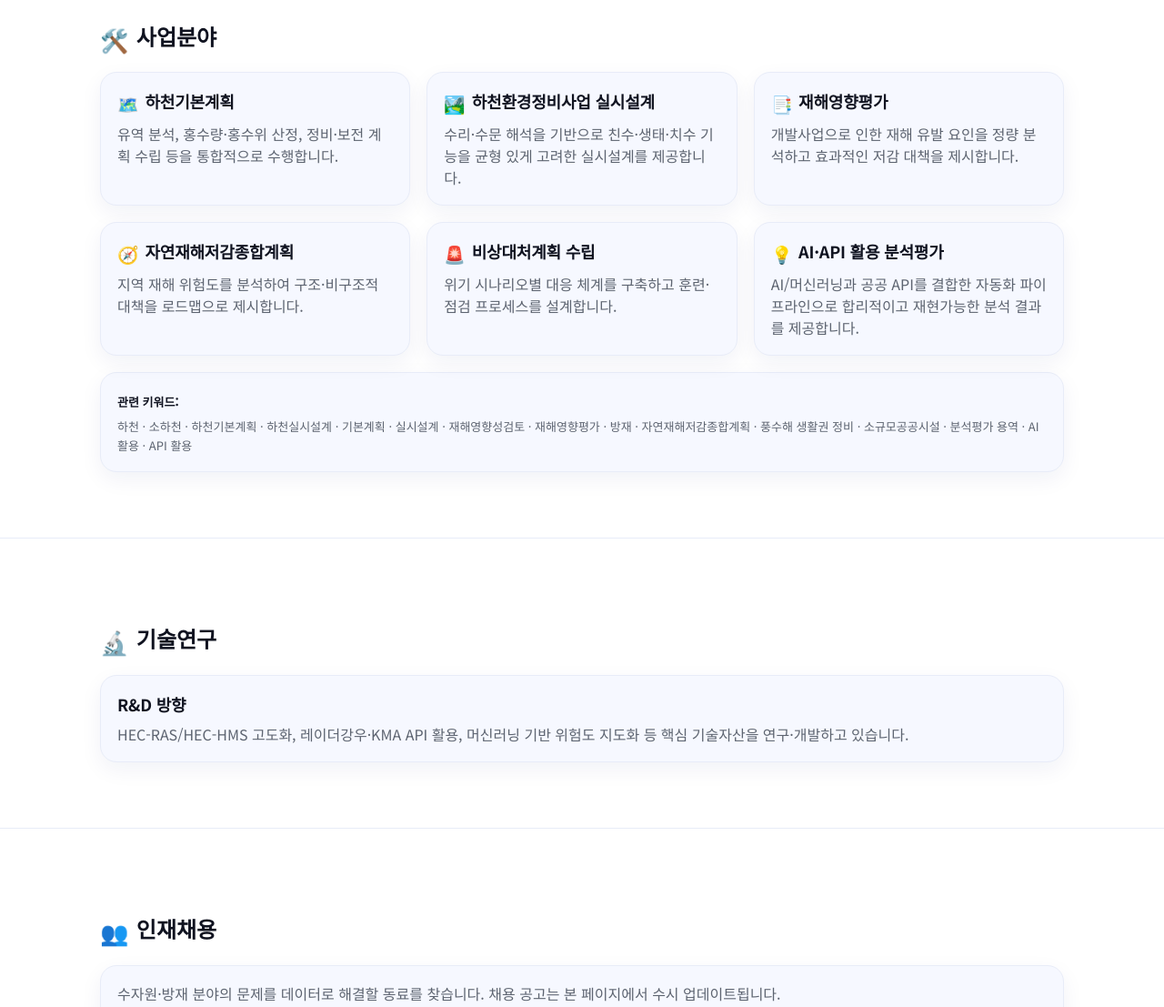
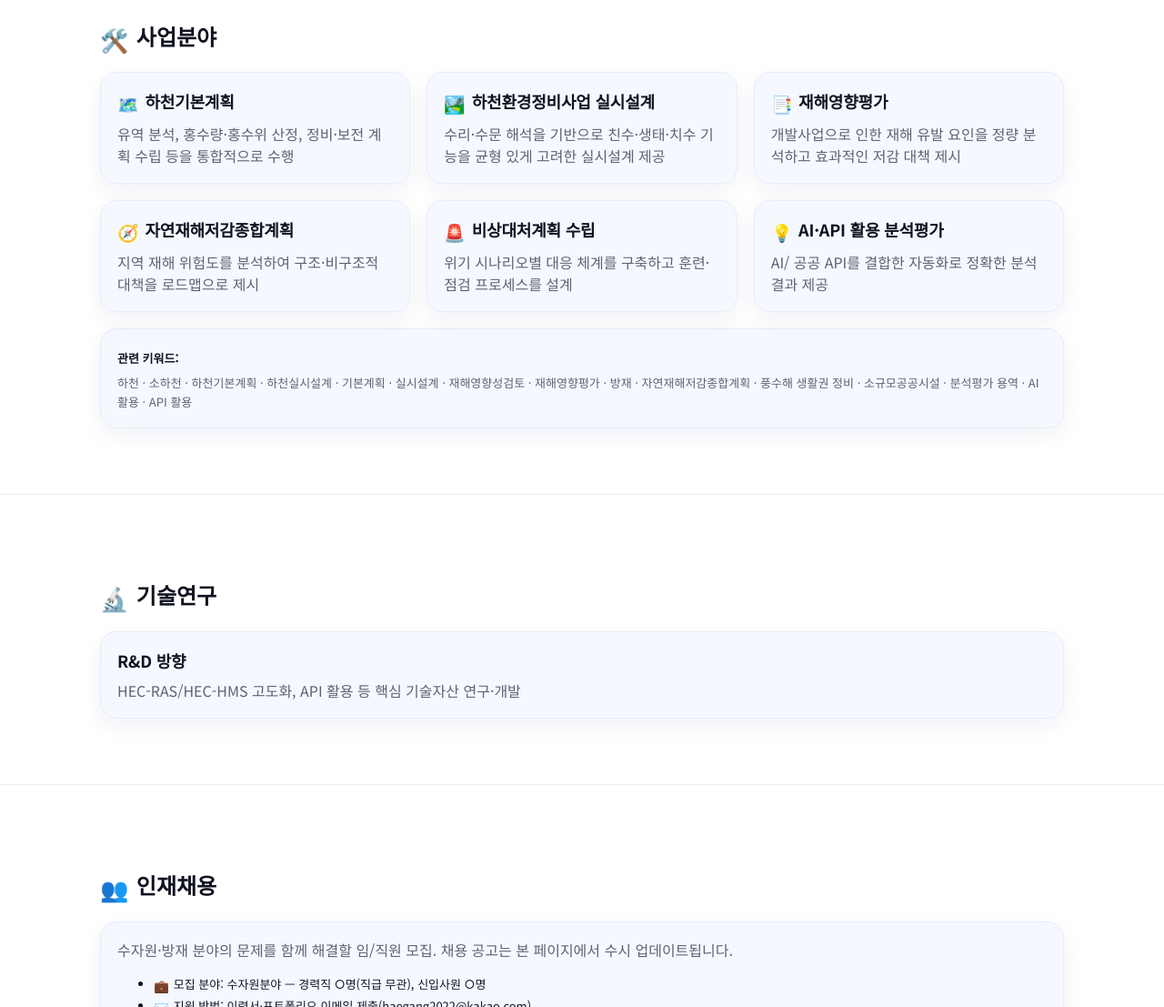
Before and after one commit to haegangeng/haegangeng.github.io, a plain HTML site: page index.html in a window 1280 px wide. Shown: the part 900-2007 px from the top of the page at 91% size. Drawn offline with Linux system fonts and the light colour scheme.

Commit message:
Update index.html

```diff
--- a/index.html
+++ b/index.html
@@ -284,27 +284,27 @@
       <div class="grid cols-3" style="margin-top:14px">
           <article class="card">
             <h3><span class="emoji" aria-hidden="true">🗺️</span>하천기본계획</h3>
-            <p>유역 분석, 홍수량·홍수위 산정, 정비·보전 계획 수립 등을 통합적으로 수행합니다.</p>
+            <p>유역 분석, 홍수량·홍수위 산정, 정비·보전 계획 수립 등을 통합적으로 수행</p>
           </article>
           <article class="card">
             <h3><span class="emoji" aria-hidden="true">🏞️</span>하천환경정비사업 실시설계</h3>
-            <p>수리·수문 해석을 기반으로 친수·생태·치수 기능을 균형 있게 고려한 실시설계를 제공합니다.</p>
+            <p>수리·수문 해석을 기반으로 친수·생태·치수 기능을 균형 있게 고려한 실시설계 제공</p>
           </article>
           <article class="card">
             <h3><span class="emoji" aria-hidden="true">📑</span>재해영향평가</h3>
-            <p>개발사업으로 인한 재해 유발 요인을 정량 분석하고 효과적인 저감 대책을 제시합니다.</p>
+            <p>개발사업으로 인한 재해 유발 요인을 정량 분석하고 효과적인 저감 대책 제시</p>
           </article>
           <article class="card">
             <h3><span class="emoji" aria-hidden="true">🧭</span>자연재해저감종합계획</h3>
-            <p>지역 재해 위험도를 분석하여 구조·비구조적 대책을 로드맵으로 제시합니다.</p>
+            <p>지역 재해 위험도를 분석하여 구조·비구조적 대책을 로드맵으로 제시</p>
           </article>
           <article class="card">
             <h3><span class="emoji" aria-hidden="true">🚨</span>비상대처계획 수립</h3>
-            <p>위기 시나리오별 대응 체계를 구축하고 훈련·점검 프로세스를 설계합니다.</p>
+            <p>위기 시나리오별 대응 체계를 구축하고 훈련·점검 프로세스를 설계</p>
           </article>
           <article class="card">
             <h3><span class="emoji" aria-hidden="true">💡</span>AI·API 활용 분석평가</h3>
-            <p>AI/머신러닝과 공공 API를 결합한 자동화 파이프라인으로 합리적이고 재현가능한 분석 결과를 제공합니다.</p>
+            <p>AI/ 공공 API를 결합한 자동화로 정확한 분석 결과 제공</p>
           </article>
         </div>
 
@@ -325,7 +325,7 @@
         <h2><span class="emoji" aria-hidden="true">🔬</span>기술연구</h2>
         <div class="card">
           <h3>R&amp;D 방향</h3>
-          <p>HEC-RAS/HEC-HMS 고도화, 레이더강우·KMA API 활용, 머신러닝 기반 위험도 지도화 등 핵심 기술자산을 연구·개발하고 있습니다.</p>
+          <p>HEC-RAS/HEC-HMS 고도화, API 활용 등 핵심 기술자산 연구·개발</p>
         </div>
       </div>
     </section>
@@ -335,7 +335,7 @@
       <div class="container">
         <h2><span class="emoji" aria-hidden="true">👥</span>인재채용</h2>
         <div class="card">
-          <p>수자원·방재 분야의 문제를 데이터로 해결할 동료를 찾습니다. 채용 공고는 본 페이지에서 수시 업데이트됩니다.</p>
+          <p>수자원·방재 분야의 문제를 함께 해결할 임/직원 모집. 채용 공고는 본 페이지에서 수시 업데이트됩니다.</p>
           <ul>
             <li class="mini"><span class="emoji" aria-hidden="true">💼</span>모집 분야: 수자원분야 — 경력직 ○명(직급 무관), 신입사원 ○명</li>
             <li class="mini"><span class="emoji" aria-hidden="true">✉️</span>지원 방법: 이력서·포트폴리오 이메일 제출(haegang2022@kakao.com)</li>
```
